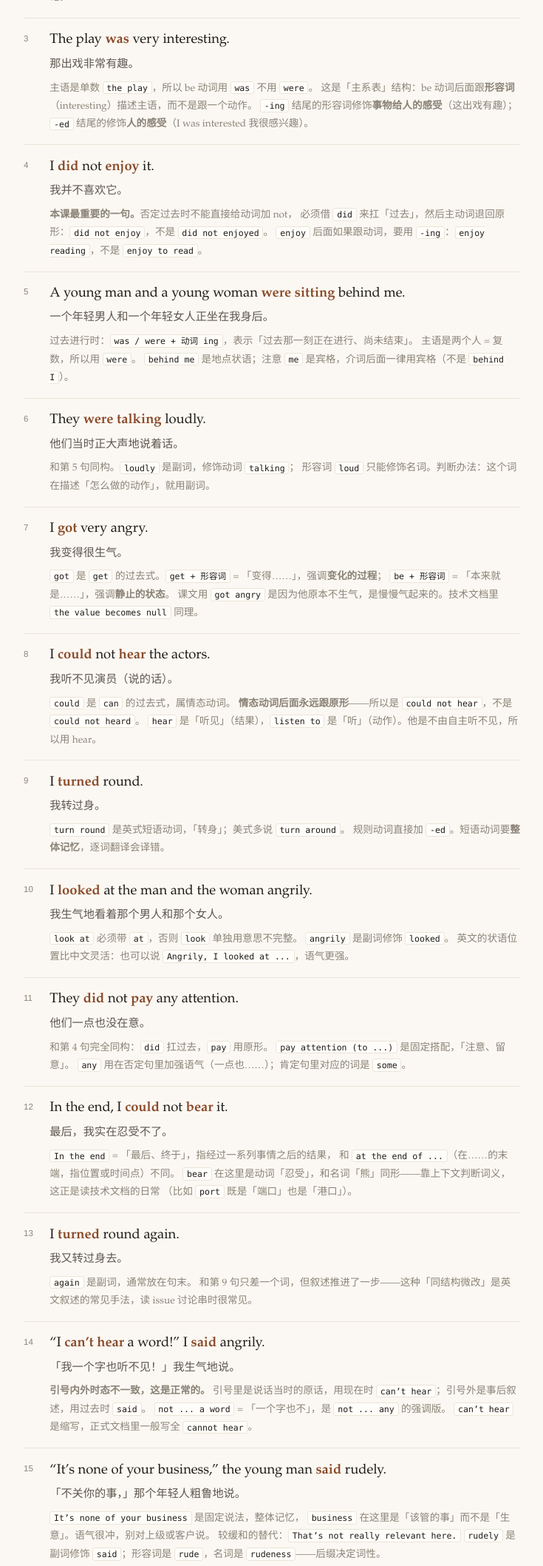
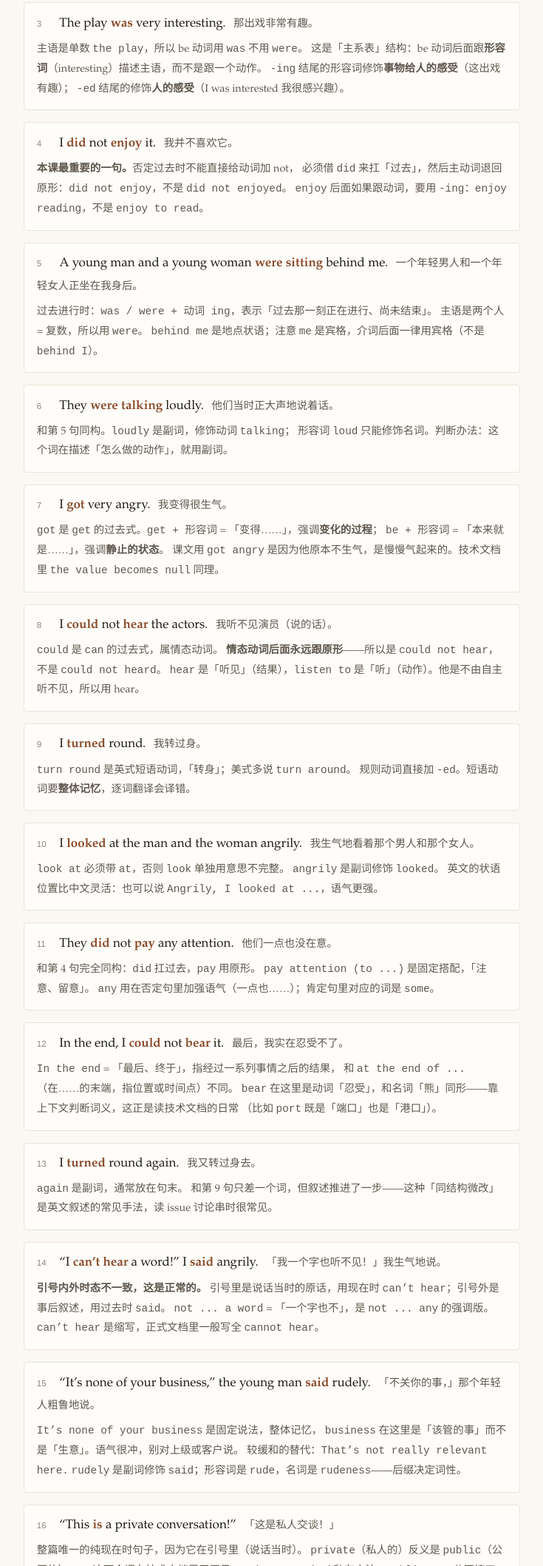
Before and after one commit to s2288156/teach-anything, a website: page nce-english/reference/lesson-01-text.html in a window 1280 px wide. Shown: the part 1441-3558 px from the top of the page at 74% size, without its empty margins (272-1007 px from the left). Drawn offline with Linux system fonts and the light colour scheme.

Commit message:
refactor(nce-english): Lesson 1 全文批注版逐句批注改为卡片式
两篇全文批注版排版不一致：Lesson 1 第 02 节是 ol.sentences 列表行式
（英文、中文、批注各占一行），Lesson 2 是 div.anno 卡片式（行内编号 +
行内中文对照）。行内中文对照读起来更省眼，统一成 Lesson 2 那套。

批注文字一字未改，只换排版；course.css 无需新增规则，.anno / .sn /
.cn / .why 已在既有样式里。.sentences / .en / .zh / .note 的规则保留，
lessons/ 两课与 speaking/S001 仍在用。

浏览器实机验证：16 张卡片编号 1-16 连续，控制台无报错，卡底与边框
圆角、行内译文样式均与 Lesson 2 一致。

```diff
--- a/nce-english/reference/lesson-01-text.html
+++ b/nce-english/reference/lesson-01-text.html
@@ -56,122 +56,123 @@
     <p>加粗的是该句的<strong>动词</strong>（含助动词）。这是课程第 03 节三步法的第一步——
     先看动词长什么样，就知道这句在讲什么时间的事。</p>
 
-    <ol class="sentences">
-      <li>
-        <p class="en">Last week I <b>went</b> to the theatre.</p>
-        <p class="zh">上周我去了剧院。</p>
-        <p class="note"><code>went</code> 是 <code>go</code> 的过去式，不规则。
+    <div class="anno">
+      <p><span class="sn">1</span>Last week I <b>went</b> to the theatre. <span class="cn">上周我去了剧院。</span></p>
+      <p class="why"><code>went</code> 是 <code>go</code> 的过去式，不规则。
       <code>go to + 地点</code> 是固定搭配，中间不能省 <code>to</code>（但 <code>go home</code> 例外，home 是副词）。
       <code>Last week</code> 是过去时的典型时间信号词，看到它就去找动词的过去式。</p>
-      </li>
-      <li>
-        <p class="en">I <b>had</b> a very good seat.</p>
-        <p class="zh">我有一个很好的座位。</p>
-        <p class="note"><code>had</code> 是 <code>have</code> 的过去式，不规则。
+    </div>
+
+    <div class="anno">
+      <p><span class="sn">2</span>I <b>had</b> a very good seat. <span class="cn">我有一个很好的座位。</span></p>
+      <p class="why"><code>had</code> 是 <code>have</code> 的过去式，不规则。
       这里的 <code>have</code> 不是「有」的完成时助动词，而是实义动词「拥有、占到」。
       <code>seat</code> 是名词「座位」；动词「坐」是 <code>sit</code>，两者拼写相近但词性不同，靠后缀判断不了，只能记。</p>
-      </li>
-      <li>
-        <p class="en">The play <b>was</b> very interesting.</p>
-        <p class="zh">那出戏非常有趣。</p>
-        <p class="note">主语是单数 <code>the play</code>，所以 be 动词用 <code>was</code> 不用 <code>were</code>。
+    </div>
+
+    <div class="anno">
+      <p><span class="sn">3</span>The play <b>was</b> very interesting. <span class="cn">那出戏非常有趣。</span></p>
+      <p class="why">主语是单数 <code>the play</code>，所以 be 动词用 <code>was</code> 不用 <code>were</code>。
       这是「主系表」结构：be 动词后面跟<strong>形容词</strong>（interesting）描述主语，而不是跟一个动作。
       <code>-ing</code> 结尾的形容词修饰<strong>事物给人的感受</strong>（这出戏有趣）；
       <code>-ed</code> 结尾的修饰<strong>人的感受</strong>（I was interested 我很感兴趣）。</p>
-      </li>
-      <li>
-        <p class="en">I <b>did</b> not <b>enjoy</b> it.</p>
-        <p class="zh">我并不喜欢它。</p>
-        <p class="note"><strong>本课最重要的一句。</strong>否定过去时不能直接给动词加 not，
+    </div>
+
+    <div class="anno">
+      <p><span class="sn">4</span>I <b>did</b> not <b>enjoy</b> it. <span class="cn">我并不喜欢它。</span></p>
+      <p class="why"><strong>本课最重要的一句。</strong>否定过去时不能直接给动词加 not，
       必须借 <code>did</code> 来扛「过去」，然后主动词退回原形：<code>did not enjoy</code>，不是 <code>did not enjoyed</code>。
       <code>enjoy</code> 后面如果跟动词，要用 <code>-ing</code>：<code>enjoy reading</code>，不是 <code>enjoy to read</code>。</p>
-      </li>
-      <li>
-        <p class="en">A young man and a young woman <b>were sitting</b> behind me.</p>
-        <p class="zh">一个年轻男人和一个年轻女人正坐在我身后。</p>
-        <p class="note">过去进行时：<code>was / were + 动词 ing</code>，表示「过去那一刻正在进行、尚未结束」。
+    </div>
+
+    <div class="anno">
+      <p><span class="sn">5</span>A young man and a young woman <b>were sitting</b> behind me.
+      <span class="cn">一个年轻男人和一个年轻女人正坐在我身后。</span></p>
+      <p class="why">过去进行时：<code>was / were + 动词 ing</code>，表示「过去那一刻正在进行、尚未结束」。
       主语是两个人 = 复数，所以用 <code>were</code>。
       <code>behind me</code> 是地点状语；注意 <code>me</code> 是宾格，介词后面一律用宾格（不是 <code>behind I</code>）。</p>
-      </li>
-      <li>
-        <p class="en">They <b>were talking</b> loudly.</p>
-        <p class="zh">他们当时正大声地说着话。</p>
-        <p class="note">和第 5 句同构。<code>loudly</code> 是副词，修饰动词 <code>talking</code>；
+    </div>
+
+    <div class="anno">
+      <p><span class="sn">6</span>They <b>were talking</b> loudly. <span class="cn">他们当时正大声地说着话。</span></p>
+      <p class="why">和第 5 句同构。<code>loudly</code> 是副词，修饰动词 <code>talking</code>；
       形容词 <code>loud</code> 只能修饰名词。判断办法：这个词在描述「怎么做的动作」，就用副词。</p>
-      </li>
-      <li>
-        <p class="en">I <b>got</b> very angry.</p>
-        <p class="zh">我变得很生气。</p>
-        <p class="note"><code>got</code> 是 <code>get</code> 的过去式。<code>get + 形容词</code> = 「变得……」，强调<strong>变化的过程</strong>；
+    </div>
+
+    <div class="anno">
+      <p><span class="sn">7</span>I <b>got</b> very angry. <span class="cn">我变得很生气。</span></p>
+      <p class="why"><code>got</code> 是 <code>get</code> 的过去式。<code>get + 形容词</code> = 「变得……」，强调<strong>变化的过程</strong>；
       <code>be + 形容词</code> = 「本来就是……」，强调<strong>静止的状态</strong>。
       课文用 <code>got angry</code> 是因为他原本不生气，是慢慢气起来的。技术文档里 <code>the value becomes null</code> 同理。</p>
-      </li>
-      <li>
-        <p class="en">I <b>could</b> not <b>hear</b> the actors.</p>
-        <p class="zh">我听不见演员（说的话）。</p>
-        <p class="note"><code>could</code> 是 <code>can</code> 的过去式，属情态动词。
+    </div>
+
+    <div class="anno">
+      <p><span class="sn">8</span>I <b>could</b> not <b>hear</b> the actors. <span class="cn">我听不见演员（说的话）。</span></p>
+      <p class="why"><code>could</code> 是 <code>can</code> 的过去式，属情态动词。
       <strong>情态动词后面永远跟原形</strong>——所以是 <code>could not hear</code>，不是 <code>could not heard</code>。
       <code>hear</code> 是「听见」（结果），<code>listen to</code> 是「听」（动作）。他是不由自主听不见，所以用 hear。</p>
-      </li>
-      <li>
-        <p class="en">I <b>turned</b> round.</p>
-        <p class="zh">我转过身。</p>
-        <p class="note"><code>turn round</code> 是英式短语动词，「转身」；美式多说 <code>turn around</code>。
+    </div>
+
+    <div class="anno">
+      <p><span class="sn">9</span>I <b>turned</b> round. <span class="cn">我转过身。</span></p>
+      <p class="why"><code>turn round</code> 是英式短语动词，「转身」；美式多说 <code>turn around</code>。
       规则动词直接加 <code>-ed</code>。短语动词要<strong>整体记忆</strong>，逐词翻译会译错。</p>
-      </li>
-      <li>
-        <p class="en">I <b>looked</b> at the man and the woman angrily.</p>
-        <p class="zh">我生气地看着那个男人和那个女人。</p>
-        <p class="note"><code>look at</code> 必须带 <code>at</code>，否则 <code>look</code> 单独用意思不完整。
+    </div>
+
+    <div class="anno">
+      <p><span class="sn">10</span>I <b>looked</b> at the man and the woman angrily.
+      <span class="cn">我生气地看着那个男人和那个女人。</span></p>
+      <p class="why"><code>look at</code> 必须带 <code>at</code>，否则 <code>look</code> 单独用意思不完整。
       <code>angrily</code> 是副词修饰 <code>looked</code>。
       英文的状语位置比中文灵活：也可以说 <code>Angrily, I looked at ...</code>，语气更强。</p>
-      </li>
-      <li>
-        <p class="en">They <b>did</b> not <b>pay</b> any attention.</p>
-        <p class="zh">他们一点也没在意。</p>
-        <p class="note">和第 4 句完全同构：<code>did</code> 扛过去，<code>pay</code> 用原形。
+    </div>
+
+    <div class="anno">
+      <p><span class="sn">11</span>They <b>did</b> not <b>pay</b> any attention. <span class="cn">他们一点也没在意。</span></p>
+      <p class="why">和第 4 句完全同构：<code>did</code> 扛过去，<code>pay</code> 用原形。
       <code>pay attention (to ...)</code> 是固定搭配，「注意、留意」。
       <code>any</code> 用在否定句里加强语气（一点也……）；肯定句里对应的词是 <code>some</code>。</p>
-      </li>
-      <li>
-        <p class="en">In the end, I <b>could</b> not <b>bear</b> it.</p>
-        <p class="zh">最后，我实在忍受不了。</p>
-        <p class="note"><code>In the end</code> = 「最后、终于」，指经过一系列事情之后的结果，
+    </div>
+
+    <div class="anno">
+      <p><span class="sn">12</span>In the end, I <b>could</b> not <b>bear</b> it. <span class="cn">最后，我实在忍受不了。</span></p>
+      <p class="why"><code>In the end</code> = 「最后、终于」，指经过一系列事情之后的结果，
       和 <code>at the end of ...</code>（在……的末端，指位置或时间点）不同。
       <code>bear</code> 在这里是动词「忍受」，和名词「熊」同形——靠上下文判断词义，这正是读技术文档的日常
       （比如 <code>port</code> 既是「端口」也是「港口」）。</p>
-      </li>
-      <li>
-        <p class="en">I <b>turned</b> round again.</p>
-        <p class="zh">我又转过身去。</p>
-        <p class="note"><code>again</code> 是副词，通常放在句末。
+    </div>
+
+    <div class="anno">
+      <p><span class="sn">13</span>I <b>turned</b> round again. <span class="cn">我又转过身去。</span></p>
+      <p class="why"><code>again</code> 是副词，通常放在句末。
       和第 9 句只差一个词，但叙述推进了一步——这种「同结构微改」是英文叙述的常见手法，读 issue 讨论串时很常见。</p>
-      </li>
-      <li>
-        <p class="en">“I <b>can’t hear</b> a word!” I <b>said</b> angrily.</p>
-        <p class="zh">「我一个字也听不见！」我生气地说。</p>
-        <p class="note"><strong>引号内外时态不一致，这是正常的。</strong>
+    </div>
+
+    <div class="anno">
+      <p><span class="sn">14</span>“I <b>can’t hear</b> a word!” I <b>said</b> angrily.
+      <span class="cn">「我一个字也听不见！」我生气地说。</span></p>
+      <p class="why"><strong>引号内外时态不一致，这是正常的。</strong>
       引号里是说话当时的原话，用现在时 <code>can’t hear</code>；引号外是事后叙述，用过去时 <code>said</code>。
       <code>not ... a word</code> = 「一个字也不」，是 <code>not ... any</code> 的强调版。
       <code>can’t hear</code> 是缩写，正式文档里一般写全 <code>cannot hear</code>。</p>
-      </li>
-      <li>
-        <p class="en">“It’s none of your business,” the young man <b>said</b> rudely.</p>
-        <p class="zh">「不关你的事，」那个年轻人粗鲁地说。</p>
-        <p class="note"><code>It’s none of your business</code> 是固定说法，整体记忆，
+    </div>
+
+    <div class="anno">
+      <p><span class="sn">15</span>“It’s none of your business,” the young man <b>said</b> rudely.
+      <span class="cn">「不关你的事，」那个年轻人粗鲁地说。</span></p>
+      <p class="why"><code>It’s none of your business</code> 是固定说法，整体记忆，
       <code>business</code> 在这里是「该管的事」而不是「生意」。语气很冲，别对上级或客户说。
       较缓和的替代：<code>That’s not really relevant here.</code>
       <code>rudely</code> 是副词修饰 <code>said</code>；形容词是 <code>rude</code>，名词是 <code>rudeness</code>——后缀决定词性。</p>
-      </li>
-      <li>
-        <p class="en">“This <b>is</b> a private conversation!”</p>
-        <p class="zh">「这是私人交谈！」</p>
-        <p class="note">整篇唯一的纯现在时句子，因为它在引号里（说话当时）。
+    </div>
+
+    <div class="anno">
+      <p><span class="sn">16</span>“This <b>is</b> a private conversation!” <span class="cn">「这是私人交谈！」</span></p>
+      <p class="why">整篇唯一的纯现在时句子，因为它在引号里（说话当时）。
       <code>private</code>（私人的）反义是 <code>public</code>（公开的）——
       这两个词在技术文档里天天见：<code>private method</code> 私有方法、<code>public API</code> 公开接口、
       <code>private repository</code> 私有仓库。这是本课词汇里对你最有直接价值的一组。</p>
-      </li>
-    </ol>
+    </div>
   </section>
 
   <section>
```
Lines whose indentation alone changed are shown as unchanged.
